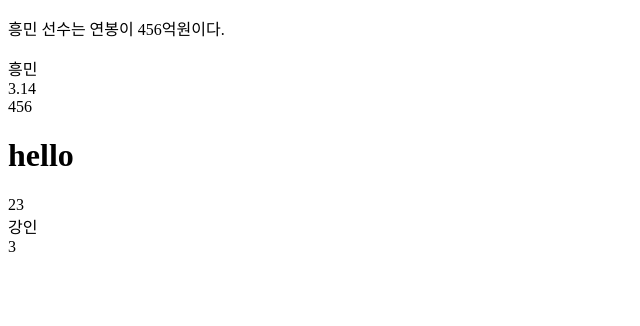
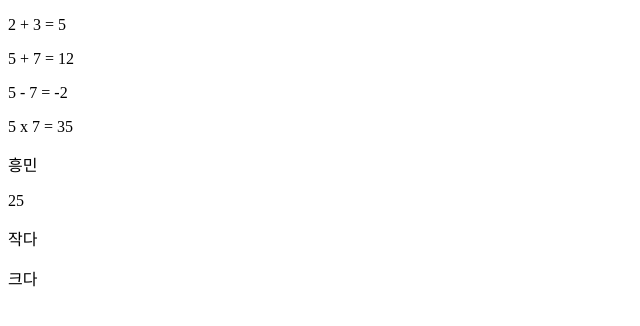
Before and after one commit to parksg5/react1, a React (Vite) app: page / in a window 1280 px wide. Shown: the top 326 px of the page, without its empty margins (0-640 px from the left). Built offline with nearby package versions, Linux system fonts and the light colour scheme.

Commit message:
jsx 내에서 {}로 자바스크립트 코드 작성

```diff
--- a/src/App.jsx
+++ b/src/App.jsx
@@ -1,40 +1,34 @@
 function App() {
-  // const, let 중에 사용
-  const myTag = <h1>hello</h1>;
-  const val1 = "흥민";
-  const val2 = 3.14;
-  const val3 = 456;
-  const val4 = true;
-  const val5 = false;
-  const val6 = null;
-  const val7 = undefined;
-  const val8 = [2, 3];
-  const val9 = { age: 3, name: "강인" };
+  // {} 사용해서 javascript 코드 작성 가능
+  const v1 = 5;
+  const v2 = 7;
 
-  // {} : jsx 내에서 javascript 코드 사용
+  function someAction() {
+    return "흥민";
+  }
+
+  function someAction2(p) {
+    return p * p;
+  }
 
   return (
     <>
       <p>
-        {val1} 선수는 연봉이 {val3}억원이다.
+        {2} + {3} = {2 + 3}
       </p>
-      <div>{val1}</div>
-      <div>{val2}</div>
-      <div>{val3}</div>
-      <div>{myTag}</div>
-      {/* boolean, null, undefined 은 출력 안됨 */}
-      <div>{val4}</div>
-      <div>{val5}</div>
-      <div>{val6}</div>
-      <div>{val7}</div>
-
-      <div>{val8}</div>
-
-      {/* 객체는 오류 */}
-      {/*<div>{val9}</div>*/}
-      {/* 프로퍼티에 접근해서 사용 */}
-      <div>{val9.name}</div>
-      <div>{val9.age}</div>
+      <p>
+        {v1} + {v2} = {v1 + v2}
+      </p>
+      <p>
+        {v1} - {v2} = {v1 - v2}
+      </p>
+      <p>
+        {v1} x {v2} = {v1 * v2}
+      </p>
+      <p>{someAction()}</p>
+      <p>{someAction2(5)}</p>
+      <p>{v1 < 10 ? "작다" : "크다"}</p>
+      <p>{v1 > 3 ? "크다" : "작다"}</p>
     </>
   );
 }
```
